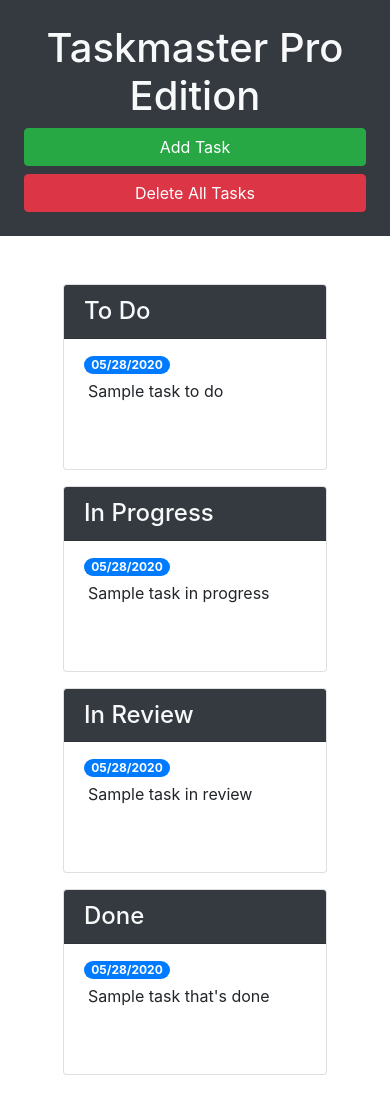
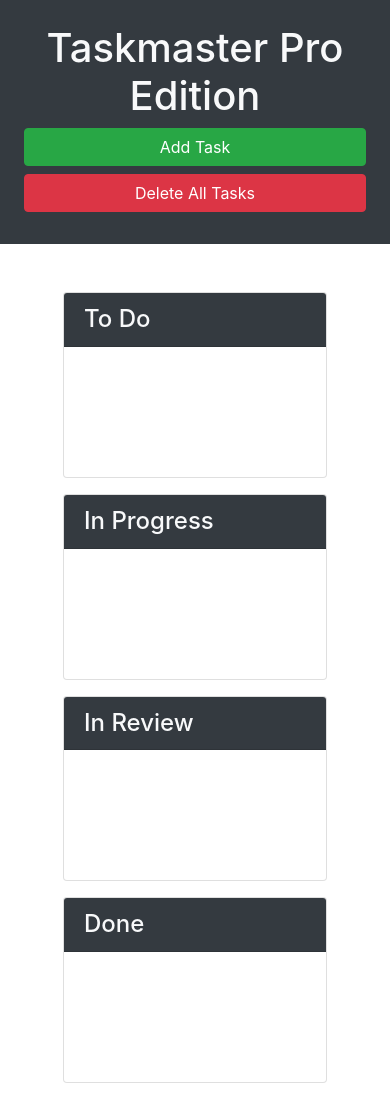
Before and after one commit to JohnKnee3/taskmaster-pro, a plain HTML site: page docs/index.html in a window 390 px wide. Shown: the top 1100 px of the page. Drawn offline with nearby package versions, Linux system fonts and the light colour scheme.

Commit message:
5.2 zip squish

```diff
--- a/docs/index.html
+++ b/docs/index.html
@@ -14,78 +14,62 @@
 
   <div class="row min-vh-100 no-gutters">
     <header class="col-12 col-lg-3 bg-dark text-light sticky-top d-flex flex-column p-4 p-lg-3">
-      <h1 class="text-center">Taskmaster Pro Edition</h1>
-      <button id="create-task" class="btn btn-block btn-success" data-toggle="modal" data-target="#task-form-modal">Add
-        Task</button>
-      <button id="remove-tasks" class="btn btn-block btn-danger">Delete All Tasks</button>
+      <div>
+        <h1 class="text-center"><span class="oi oi-task d-inline d-lg-none"></span>
+          Taskmaster Pro Edition</h1>
+        <div class="ml-md-auto w-100 w-md-auto">
+          <button id="create-task" class="btn btn-block btn-success" data-toggle="modal"
+            data-target="#task-form-modal">Add Task</button>
+          <button id="remove-tasks" class="btn btn-block btn-danger mb-2 mb-md-4"></span>Delete All Tasks</button>
+        </div>
+      </div>
       <p class="mt-auto d-none d-lg-block">Lorem ipsum dolor sit amet consectetur adipisicing elit. Modi voluptas
         architecto ipsa
-        excepturi aut non
-        laudantium sequi fugit officiis optio deleniti asperiores rem eius laborum maxime blanditiis culpa, quis iste?
-      </p>
+        excepturi aut non laudantium sequi fugit officiis optio deleniti asperiores rem eius laborum maxime blanditiis
+        culpa, quis iste?</p>
     </header>
     <main class="col-12 col-lg-9 d-flex flex-column">
       <div class="m-5 row justify-content-around">
-        <!-- todo start -->
+          <!--  -->
           <div class="col-12 col-md-6 col-xl-3 mb-3">
             <div class="card">
               <h4 class="card-header bg-dark text-light">
                 To Do
               </h4>
               <ul id="list-toDo" class="list-group list-group-flush">
-              <li class="list-group-item">
-                <span class="badge badge-primary badge-pill">05/28/2020</span>
-                <p class="m-1">Sample task to do</p>
-              </li>
               </ul>
             </div>
           </div>
-        <!-- todo end -->
-        <!-- in progress start -->
+          <!--  -->
           <div class="col-12 col-md-6 col-xl-3 mb-3">
             <div class="card">
               <h4 class="card-header bg-dark text-light">
                 In Progress
               </h4>
               <ul id="list-inProgress" class="list-group list-group-flush">
-              <li class="list-group-item">
-                <span class="badge badge-primary badge-pill">05/28/2020</span>
-                <p class="m-1">Sample task in progress</p>
-              </li>
               </ul>
             </div>
           </div>
-        <!-- in progress end -->
-        <!-- in review start -->
+          <!--  -->
           <div class="col-12 col-md-6 col-xl-3 mb-3">
             <div class="card">
               <h4 class="card-header bg-dark text-light">
                 In Review
               </h4>
               <ul id="list-inReview" class="list-group list-group-flush">
-              <li class="list-group-item">
-                <span class="badge badge-primary badge-pill">05/28/2020</span>
-                <p class="m-1">Sample task in review</p>
-              </li>
               </ul>
             </div>
           </div>
-        <!-- in review end -->
-        <!-- done start -->
+          <!--  -->
           <div class="col-12 col-md-6 col-xl-3 mb-3">
             <div class="card">
               <h4 class="card-header bg-dark text-light">
                 Done
               </h4>
               <ul id="list-done" class="list-group list-group-flush">
-              <li class="list-group-item">
-                <span class="badge badge-primary badge-pill">05/28/2020</span>
-                <p class="m-1">Sample task that's done</p>
-              </li>
               </ul>
             </div>
           </div>
-        <!-- done end -->
       </div>
       <div class="mt-auto" id="trash">
         <div class="w-100 bg-danger p-3 text-center text-light display-4">
@@ -110,7 +94,7 @@
           <form>
             <div class="form-group">
               <label for="modalTaskDescription">Task description</label>
-              <textarea id="modalTaskDescription" rows="3" class="form-control"></textarea>
+              <textarea class="form-control" id="modalTaskDescription" rows="3"></textarea>
             </div>
             <div class="form-group">
               <label for="modalDueDate">Due date</label>
```
Also changed, not shown: docs/assets/js/script.js (+4 -6 lines). Lines whose indentation alone changed are shown as unchanged.
